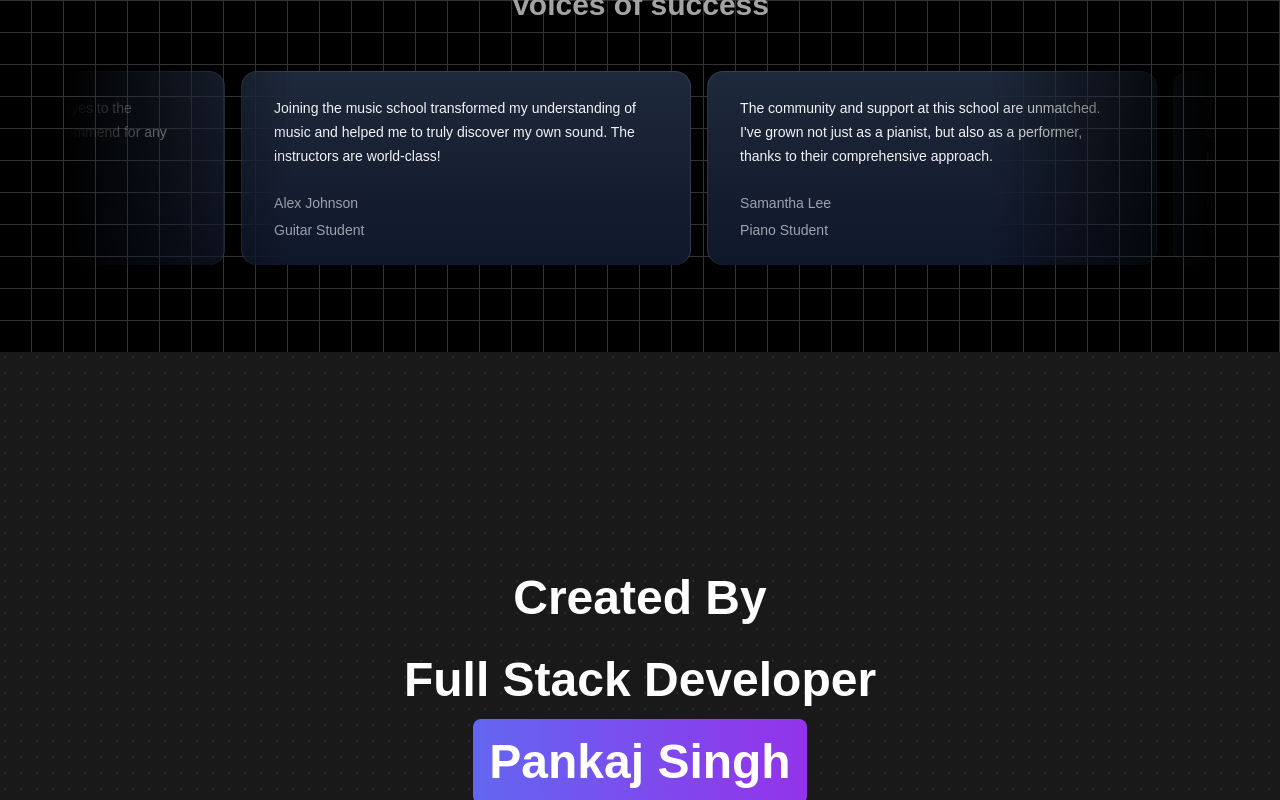
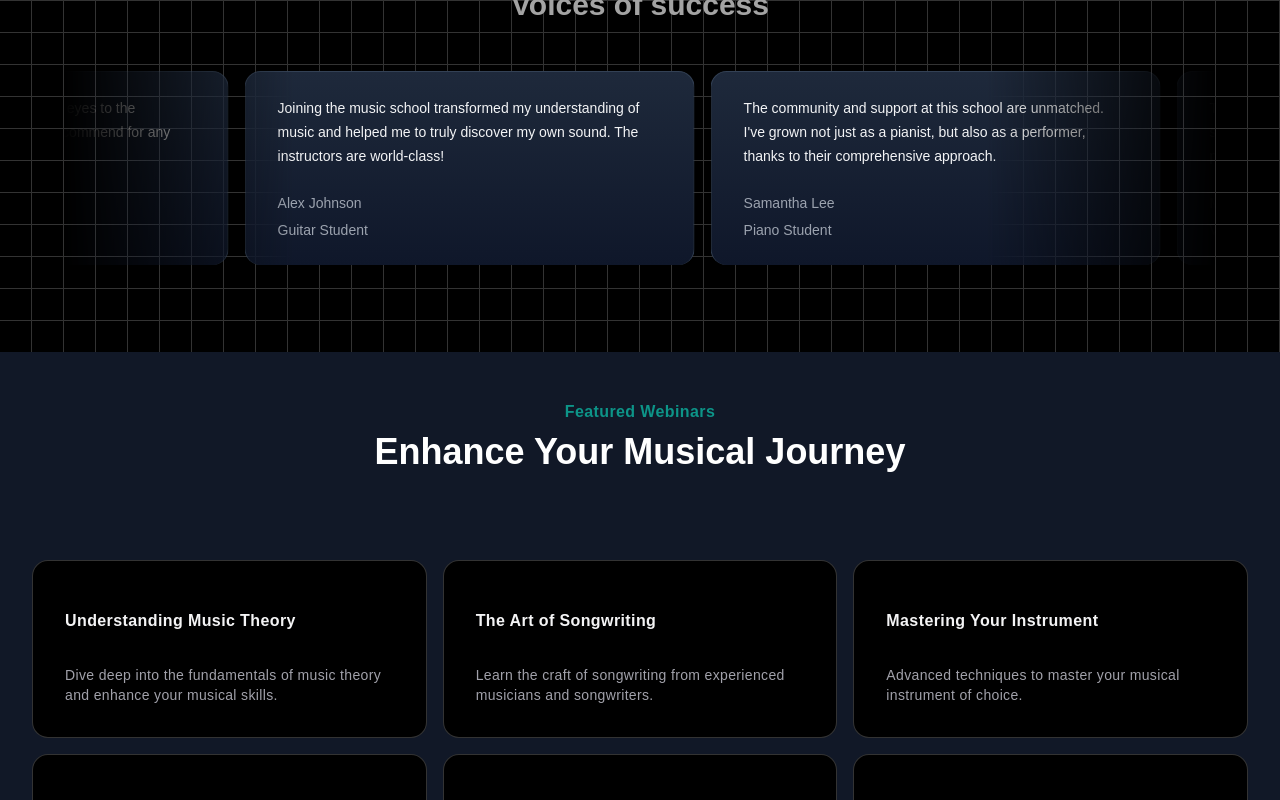
Before and after one commit to pnk-ltoc-892/portfolio-demo, a Next.js app: page / in a window 1280 px wide. Shown: the part 2000-2800 px from the top of the page. Built offline with nearby package versions, Linux system fonts and the light colour scheme.

Commit message:
Add Featured Webinar Section

```diff
--- a/src/app/page.tsx
+++ b/src/app/page.tsx
@@ -1,6 +1,7 @@
 import FeaturedSection from "@/components/FeaturedSection.tsx";
 import HeroSection from "@/components/HeroSection.tsx";
 import { MusicSchoolTestimonials } from "@/components/MusicSchoolTestimonials.tsx";
+import UpcomingWebinars from "@/components/UpcomingWebinars.tsx";
 import { WhyChooseUs } from "@/components/WhyChooseUs.tsx";
 
 export default function Home() {
@@ -19,6 +20,9 @@
       {/* Testimonials Section */}
       <MusicSchoolTestimonials />
 
+      {/* // Webinars Section */}
+      <UpcomingWebinars />
+
 
     </main>
 
--- /dev/null
+++ b/src/components/UpcomingWebinars.tsx
@@ -0,0 +1,84 @@
+'use client'
+import Link from 'next/link';
+import React from 'react'
+import { HoverEffect } from './ui/card-hover-effect.tsx';
+
+const featuredWebinars = [
+    {
+        title: 'Understanding Music Theory',
+        description:
+            'Dive deep into the fundamentals of music theory and enhance your musical skills.',
+        slug: 'understanding-music-theory',
+        isFeatured: true,
+    },
+    {
+        title: 'The Art of Songwriting',
+        description:
+            'Learn the craft of songwriting from experienced musicians and songwriters.',
+        slug: 'the-art-of-songwriting',
+        isFeatured: true,
+    },
+    {
+        title: 'Mastering Your Instrument',
+        description:
+            'Advanced techniques to master your musical instrument of choice.',
+        slug: 'mastering-your-instrument',
+        isFeatured: true,
+    },
+    {
+        title: 'Music Production Essentials',
+        description:
+            'Get started with music production with this comprehensive overview.',
+        slug: 'music-production-essentials',
+        isFeatured: true,
+    },
+    // Added two more webinars
+    {
+        title: 'Live Performance Techniques',
+        description:
+            'Enhance your live performance skills with expert tips and strategies.',
+        slug: 'live-performance-techniques',
+        isFeatured: true,
+    },
+    {
+        title: 'Digital Music Marketing',
+        description:
+            'Learn how to promote your music effectively in the digital age.',
+        slug: 'digital-music-marketing',
+        isFeatured: true,
+    },
+];
+
+
+const UpcomingWebinars = () => {
+    return (
+        <div className='py-12 bg-gray-900'>
+            <div className='max-w-7xl mx-auto px-4 sm:px-6'>
+                <div className="text-center">
+                    <h2 className='text-base text-teal-600 font-semibold tracking-wide'>Featured Webinars</h2>
+                    <p className='mt-2 text-3xl leading-8 font-extrabold tracking-light text-white sm:text-4xl' >Enhance Your Musical Journey</p>
+                </div>
+
+                <div className='mt-10'>
+                <HoverEffect items={featuredWebinars.map( webinar => (
+                    {
+                        title: webinar.title,
+                        description: webinar.description,
+                        link: '/'
+                    }
+                ) )} />
+                </div>
+
+                <div className='mt-10 text-center'>
+                    <Link href={'/courses'}
+                        className='px-4 py-2 rounded border border-neutral-600 text-neutral-700 bg-white hover:bg-teal-500 hover:text-white transition-all duration-300'
+                    >
+                        View All Webinars
+                    </Link>
+                </div>
+            </div>
+        </div>
+    )
+}
+
+export default UpcomingWebinars
--- /dev/null
+++ b/src/components/ui/card-hover-effect.tsx
@@ -0,0 +1,111 @@
+import { cn } from "@/utils/cn.ts";
+import { AnimatePresence, motion } from "framer-motion";
+import Link from "next/link";
+import { useState } from "react";
+
+export const HoverEffect = ({
+    items,
+    className,
+}: {
+    items: {
+        title: string;
+        description: string;
+        link: string;
+    }[];
+    className?: string;
+}) => {
+    let [hoveredIndex, setHoveredIndex] = useState<number | null>(null);
+
+    return (
+        <div
+            className={cn(
+                "grid grid-cols-1 md:grid-cols-2  lg:grid-cols-3  py-10",
+                className
+            )}
+        >
+            {items.map((item, idx) => (
+                <Link
+                    href={item?.link}
+                    key={item?.link}
+                    className="relative group  block p-2 h-full w-full"
+                    onMouseEnter={() => setHoveredIndex(idx)}
+                    onMouseLeave={() => setHoveredIndex(null)}
+                >
+                    <AnimatePresence>
+                        {hoveredIndex === idx && (
+                            <motion.span
+                                className="absolute inset-0 h-full w-full bg-neutral-200 dark:bg-slate-800/[0.8] block  rounded-3xl"
+                                layoutId="hoverBackground"
+                                initial={{ opacity: 0 }}
+                                animate={{
+                                    opacity: 1,
+                                    transition: { duration: 0.15 },
+                                }}
+                                exit={{
+                                    opacity: 0,
+                                    transition: { duration: 0.15, delay: 0.2 },
+                                }}
+                            />
+                        )}
+                    </AnimatePresence>
+                    <Card>
+                        <CardTitle>{item.title}</CardTitle>
+                        <CardDescription>{item.description}</CardDescription>
+                    </Card>
+                </Link>
+            ))}
+        </div>
+    );
+};
+
+export const Card = ({
+    className,
+    children,
+}: {
+    className?: string;
+    children: React.ReactNode;
+}) => {
+    return (
+        <div
+            className={cn(
+                "rounded-2xl h-full w-full p-4 overflow-hidden bg-black border border-transparent dark:border-white/[0.2] group-hover:border-slate-700 relative z-20",
+                className
+            )}
+        >
+            <div className="relative z-50">
+                <div className="p-4">{children}</div>
+            </div>
+        </div>
+    );
+};
+export const CardTitle = ({
+    className,
+    children,
+}: {
+    className?: string;
+    children: React.ReactNode;
+}) => {
+    return (
+        <h4 className={cn("text-zinc-100 font-bold tracking-wide mt-4", className)}>
+            {children}
+        </h4>
+    );
+};
+export const CardDescription = ({
+    className,
+    children,
+}: {
+    className?: string;
+    children: React.ReactNode;
+}) => {
+    return (
+        <p
+            className={cn(
+                "mt-8 text-zinc-400 tracking-wide leading-relaxed text-sm",
+                className
+            )}
+        >
+            {children}
+        </p>
+    );
+};
```
